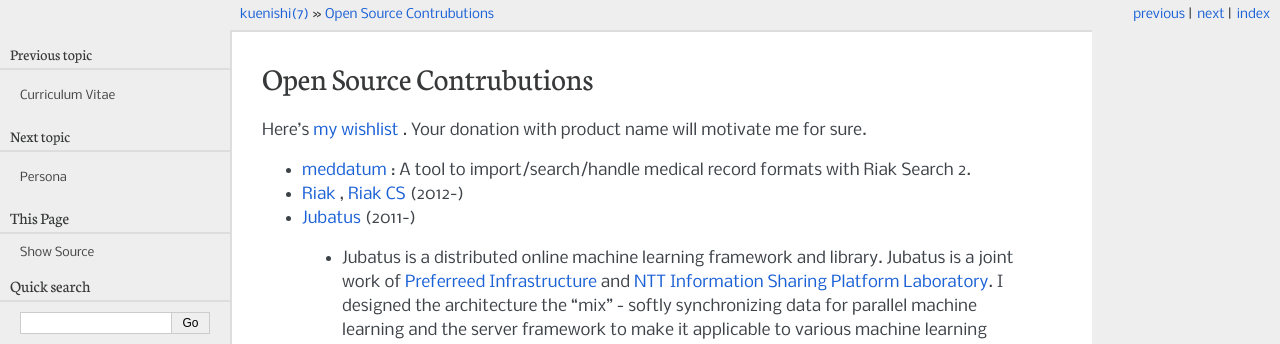
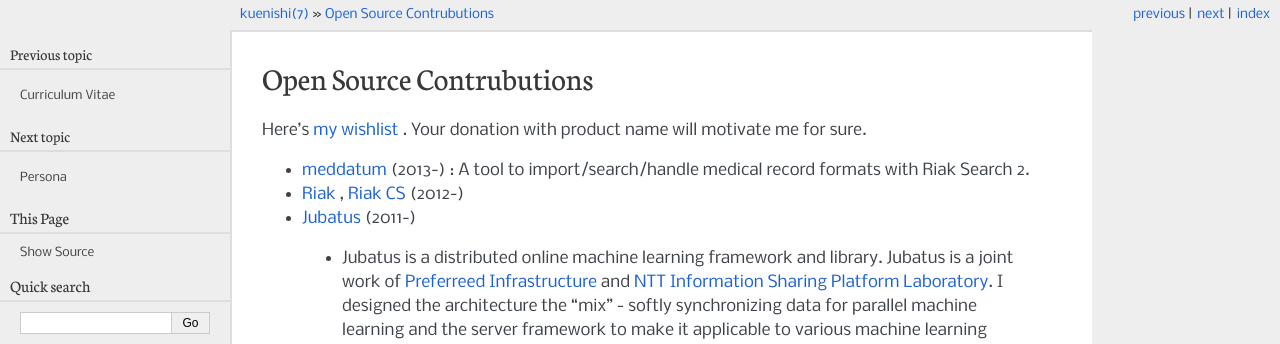
Before and after one commit to kuenishi/mywebsite, a Sphinx documentation site: the page built from source/opensource.rst, in a window 1280 px wide. Shown: the top 344 px of the page. Built offline with Sphinx 7.4.7, drawn with Linux system fonts in a browser that asks for light colours.

Commit message:
Update opensource.rst

```diff
--- a/source/opensource.rst
+++ b/source/opensource.rst
@@ -3,7 +3,7 @@
 
 Here's `my wishlist <http://www.amazon.co.jp/registry/wishlist/1P6IW44XCM1H2>`_ . Your donation with product name will motivate me for sure.
 
-- `meddatum <https://github.com/kuenishi/meddatum>`_ : A tool to import/search/handle medical record formats with Riak Search 2.
+- `meddatum <https://github.com/kuenishi/meddatum>`_ (2013-) : A tool to import/search/handle medical record formats with Riak Search 2.
 
 - `Riak <https://github.com/basho/riak>`_ , `Riak CS <https://github.com/basho/riak_cs>`_ (2012-)
 
```
